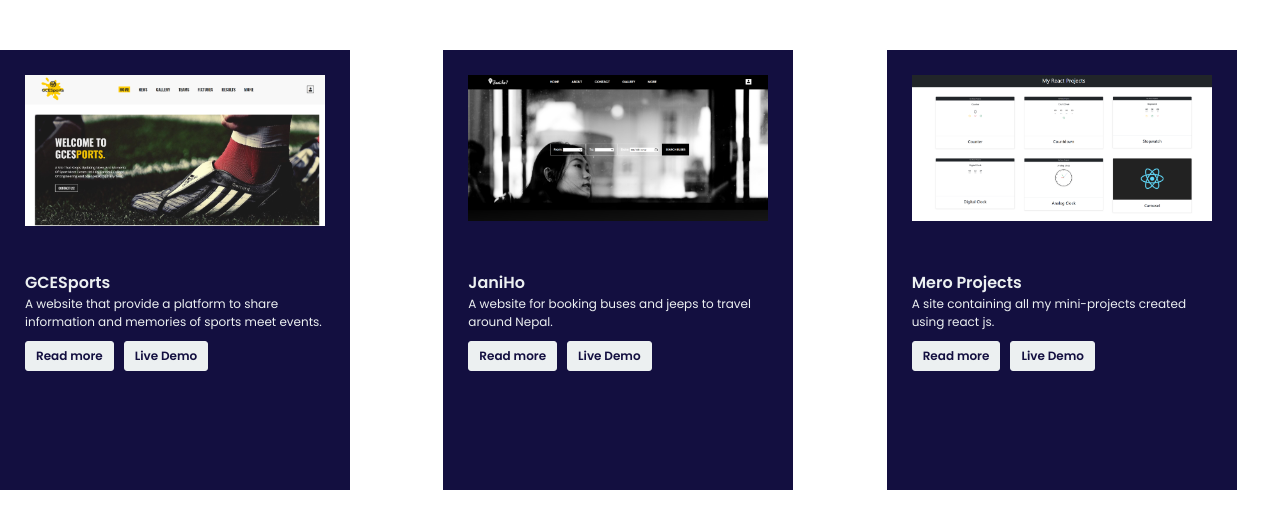
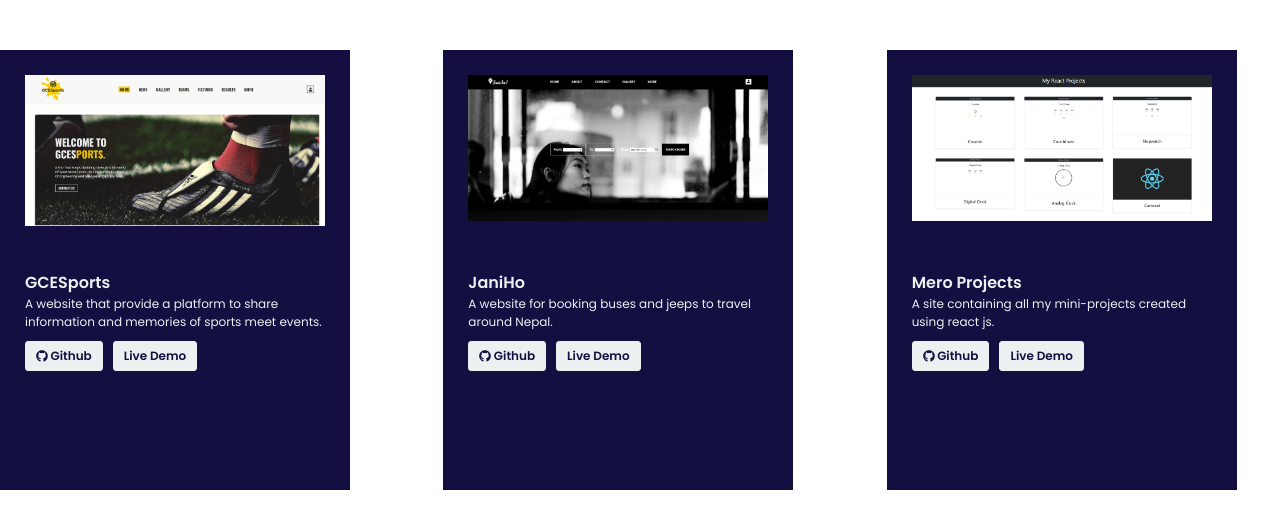
Before and after one commit to bibashmgr/fol, a React (Create React App) app: page /cards in a window 1280 px wide. Shown: the top 528 px of the page. Built offline with nearby package versions, Linux system fonts and the light colour scheme.

Commit message:
Updating repo

```diff
--- a/src/components/Cards/Card.js
+++ b/src/components/Cards/Card.js
@@ -1,9 +1,12 @@
 import React from 'react';
 
 // components
-import {CardBox, CardHead, CardImage, CardBody, CardText, CardTitle, CardInfo, CardButtons, CardReadButton, CardDemoButton} from './CardElements';
+import {CardBox, CardHead, CardImage, CardBody, CardText, CardTitle, CardInfo, CardButtons, CardGitButton, GitText, CardDemoButton} from './CardElements';
 
-const Card = ({name, info, img}) => {
+// icons
+import { FaGithub } from 'react-icons/fa';
+
+const Card = ({name, info, img, github, demo}) => {
     return (
             <CardBox>
                 <CardHead>
@@ -15,8 +18,11 @@ const Card = ({name, info, img}) => {
                         <CardInfo>{info}</CardInfo>
                     </CardText>
                     <CardButtons>
-                        <CardReadButton>Read more</CardReadButton>
-                        <CardDemoButton>Live Demo</CardDemoButton>
+                        <CardGitButton href={github} target='_blank'>
+                            <FaGithub />
+                            <GitText>Github</GitText>
+                        </CardGitButton>
+                        <CardDemoButton href={demo} target='_blank'>Live Demo</CardDemoButton>
                     </CardButtons>
                 </CardBody>
             </CardBox>
--- a/src/components/Cards/CardElements.js
+++ b/src/components/Cards/CardElements.js
@@ -39,8 +39,10 @@ export const CardButtons = styled.div`
     justify-content: flex-start;
     margin-top: 10px;
 `
-export const CardReadButton = styled.div`
-    display: inline-block;
+export const CardGitButton = styled.a`
+    display: flex;
+    justify-content: center;
+    align-items: center;
     padding: 5px 10px;
     font-size: 0.75rem;
     font-weight: 600;
@@ -57,7 +59,12 @@ export const CardReadButton = styled.div`
         background-color: #130f40;
     }
 `
-export const CardDemoButton = styled.div`
+
+export const GitText =styled.div`
+    padding-left: 2.5px;
+`
+
+export const CardDemoButton = styled.a`
     display: inline-block;
     padding: 5px 10px;
     font-size: 0.75rem;
--- a/src/components/Cards/index.js
+++ b/src/components/Cards/index.js
@@ -12,9 +12,9 @@ const Cards = () => {
     return (
         <CardsBox>
             {projects.map((project) => {
-                const {id, name, info, img} = project;
+                const {id, name, info, img, github, demo} = project;
                 return (
-                    <Card key={id} name={name} info={info} img={img} />
+                    <Card key={id} name={name} info={info} img={img} github={github} demo={demo} />
                 )
             })}
         </CardsBox>
--- a/src/components/Cards/projects.js
+++ b/src/components/Cards/projects.js
@@ -3,18 +3,24 @@ export const projects = [
         id: 1,
         name:'GCESports',
         info:'A website that provide a platform to share information and memories of sports meet events.',
-        img:'./images/projects/gcesports.png'
+        img:'./images/projects/gcesports.png',
+        github:'https://github.com/bibashmgr/gcesports',
+        demo:'https://error404s.netlify.app/'
     },
     {
         id: 2,
         name:'JaniHo',
         info:'A website for booking buses and jeeps to travel around Nepal.',
-        img:'./images/projects/janiho.png'
+        img:'./images/projects/janiho.png',
+        github:'https://github.com/bibashmgr/JaniHo',
+        demo:'https://error404s.netlify.app/'
     },
     {
         id: 3,
         name:'Mero Projects',
         info:'A site containing all my mini-projects created using react js.',
-        img:'./images/projects/mero-projects.png'
+        img:'./images/projects/mero-projects.png',
+        github:'https://github.com/bibashmgr/my-projects',
+        demo:'https://mero-projects.netlify.app/'
     },
 ];
```
